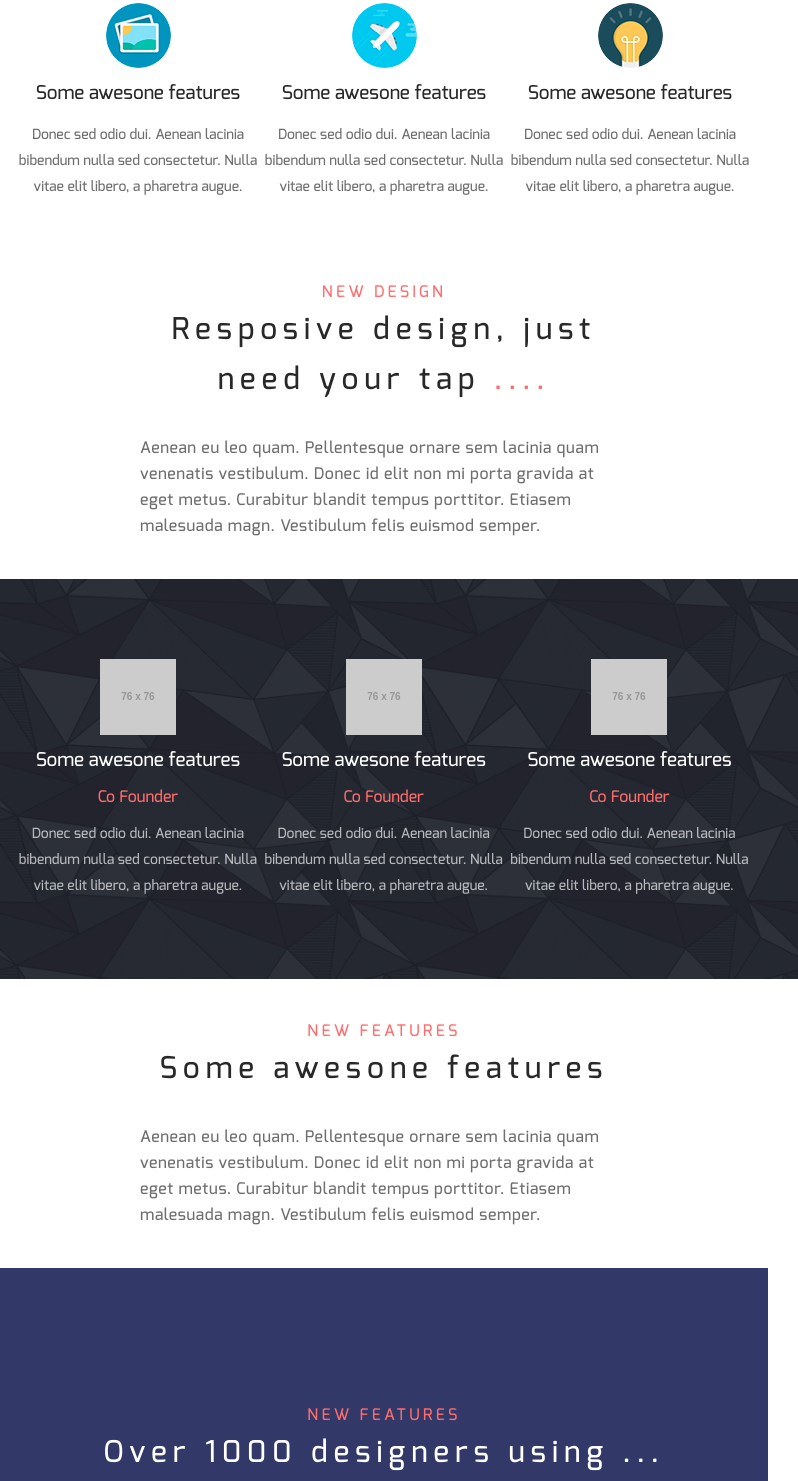
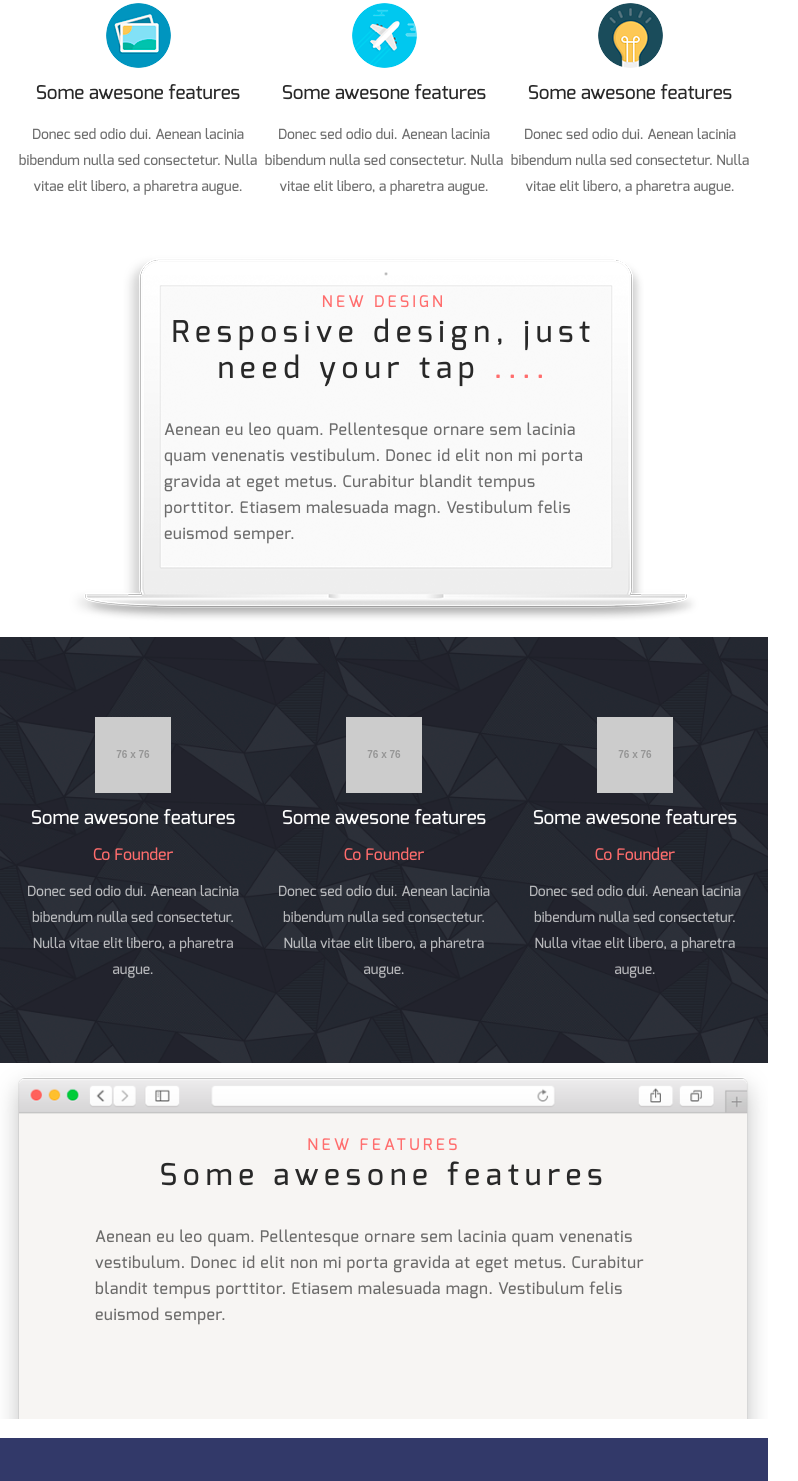
Before and after one commit to bychaka/corporate_landing, a plain HTML site: page index.html in a window 768 px wide. Shown: the part 1114-2595 px from the top of the page, 798 px wide, since content can reach past the window. Drawn offline with Linux system fonts and the light colour scheme; placeholder pictures from the web are drawn by us; files whose address does not match are found by name.

Commit message:
fix tablet elements (notebook, window)

```diff
--- a/styles/css/main.css
+++ b/styles/css/main.css
@@ -599,7 +599,7 @@
 
 }
 
-/* media for 600-1024 */
+/* media for 700-1024 */
 @media screen and (min-width: 701px) and (max-width: 1099px) {
     .header {
         margin-bottom: 50px;
@@ -631,6 +631,21 @@
         padding: 40px 15px;
     }
 
+    .responsive-design .section-content {
+        padding: 50px 95px 0 95px;
+        margin: 0 auto;
+        width: 630px;
+        height: 397px;
+        background-image: url(../pic/macbook.png);
+        background-repeat: no-repeat;
+        background-position: center;
+        box-sizing: border-box;
+    }
+
+    .responsive-design .section-content .section-content__title {
+        line-height: 1.2em;
+    }
+
     .content-group-item__title, .client-item__title {
         font-size: 19px;
         margin-bottom: 1em;
@@ -642,6 +657,10 @@
 
     .client {
         padding: 80px 15px;
+        width: calc(100% - 30px);
+    }
+
+    .client .content-group {
         justify-content: space-between;
     }
 
@@ -649,7 +668,21 @@
         width: 32%;
     }
 
+    .new-features .section-content {
+        padding: 70px 95px 0 95px;
+        margin: 0 auto;
+        max-width: 810px;
+        height: 375px;
+        background-image: url(../pic/new-features.png);
+        background-repeat: no-repeat;
+        background-size: contain;
+        box-sizing: border-box;
 
+    }
+
+    .new-features .section-content .section-content__title {
+        line-height: 1.2em;
+    }
 
     /* ################## */
 
@@ -695,6 +728,7 @@
     }
 
     .support, .about {
+        min-width: 50%;
         text-align: center;
     }
 
```
Also changed, not shown: styles/pic/macbook.png (renamed from images/macbook.png), styles/pic/new-features.png (renamed from images/new-features.png).
